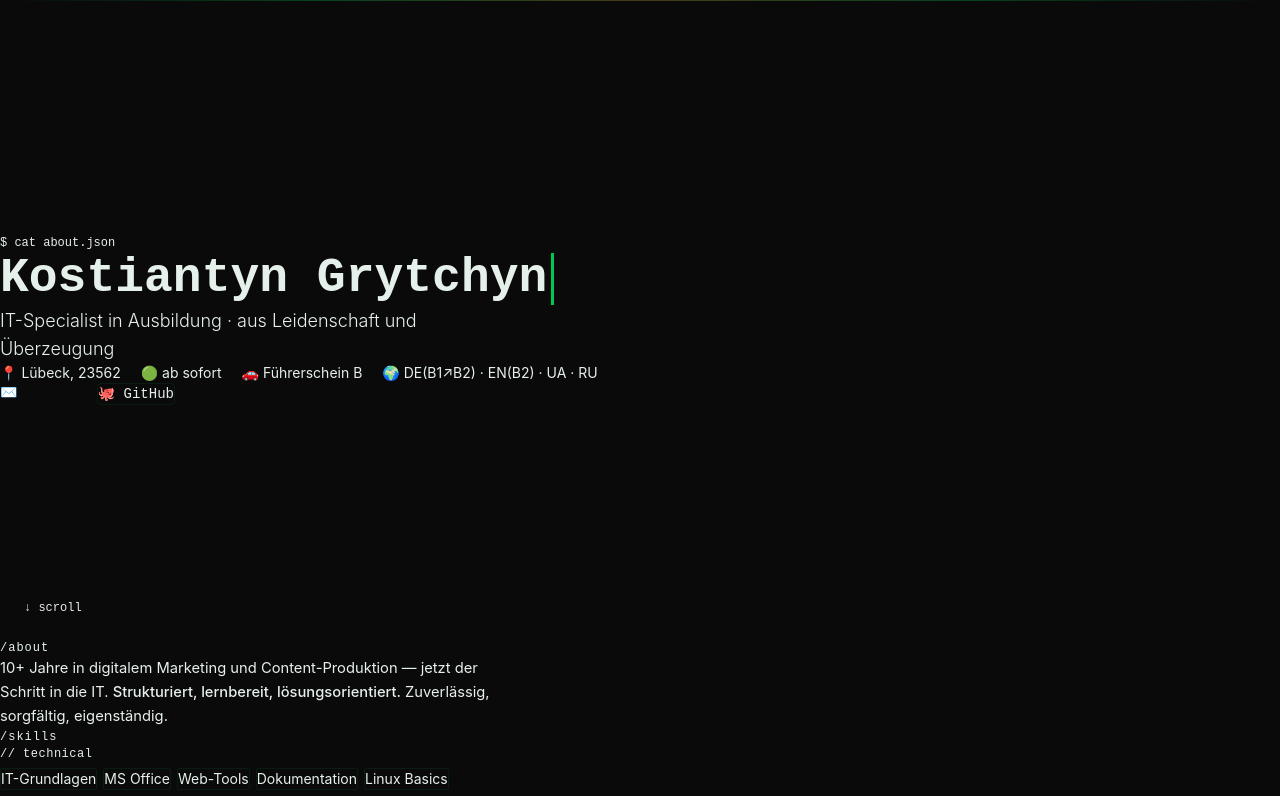
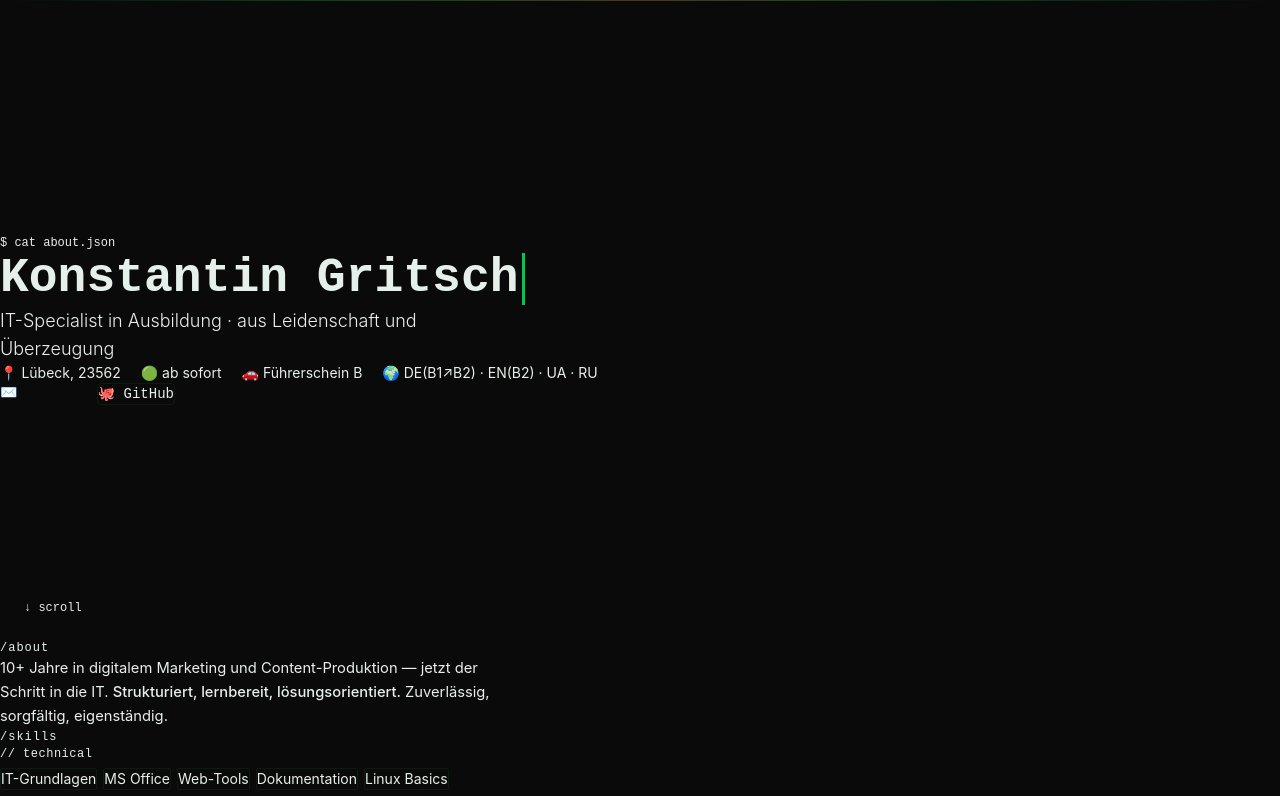
Before and after one commit to grytchyn/cv, a React (Vite) app: page / in a window 1280 px wide. Shown: the top 796 px of the page. Built offline with nearby package versions, Linux system fonts and the light colour scheme.

Commit message:
fix: update name to Konstantin Gritsch (German form)

```diff
--- a/src/components/Hero.tsx
+++ b/src/components/Hero.tsx
@@ -8,7 +8,7 @@ const Hero = () => {
 
       {/* Name — fades in second */}
       <h1 className="font-['JetBrains_Mono',monospace] text-[clamp(2rem,5vw,3rem)] font-semibold leading-[1.15] mb-4 hero-fade hero-fade-2">
-        <span className="text-green">Kostiantyn Grytchyn</span>
+        <span className="text-green">Konstantin Gritsch</span>
         <span className="cursor-blink"></span>
       </h1>
 
```
Also changed, not shown: 5 other files (tests, documents, lock files or other folders).
